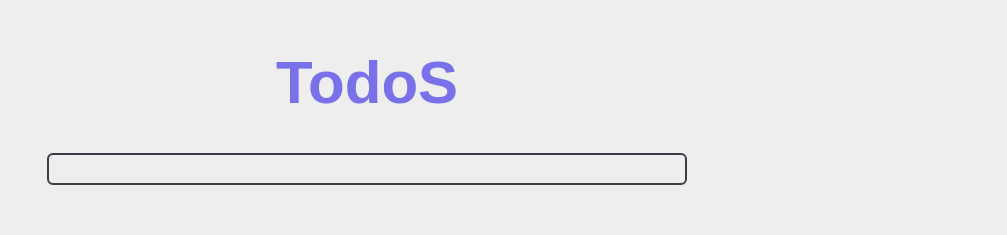
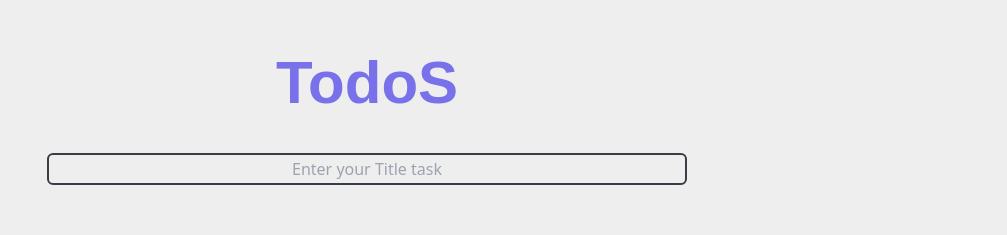
Before and after one commit to Shahryar-Pirooz/TodoS, a React (Create React App) app in the folder client/: page / in a window 1280 px wide. Shown: the part 107-342 px from the top of the page, without its empty margins (273-1280 px from the left). Built offline with nearby package versions, Linux system fonts and the light colour scheme.

Commit message:
Axios installed

```diff
--- a/client/package.json
+++ b/client/package.json
@@ -8,6 +8,7 @@
     "@testing-library/jest-dom": "^5.16.5",
     "@testing-library/react": "^13.4.0",
     "@testing-library/user-event": "^13.5.0",
+    "axios": "^1.2.1",
     "react": "^18.2.0",
     "react-dom": "^18.2.0",
     "react-scripts": "5.0.1",
--- a/client/src/components/main.jsx
+++ b/client/src/components/main.jsx
@@ -1,19 +1,36 @@
-import React from 'react'
+import React, { useState } from 'react'
 
 export default function Main() {
+    const [value, setValue] = useState('')
+    const handleOnChange = (e) => {
+        setValue(e.target.value)
+    }
+    const handleSubmit = (e) => {
+        e.preventDefault()
+        console.log(value)
+        setValue('')
+    }
     return (
         <>
             <h1 className="font-quick-sand font-thin text-6xl text-center pt-40 transition-all duration-300 text-gray hover:text-primary hover:font-bold dark:text-light  dark:hover:text-primary dark:hover:font-bold">
                 TodoS
             </h1>
-            <form action="">
-                <div className="grid justify-items-center">
+            <div className="grid justify-items-center">
+                <form
+                    method="get"
+                    className="w-screen grid justify-items-center"
+                    onSubmit={handleSubmit}
+                >
                     <input
                         type="text"
                         className="w-full sm:w-1/2 h-8 mt-10 rounded-md text-center outline-none border-2 transition-all duration-300 bg-light text-black border-gray dark:bg-gray dark:text-light dark:border-light focus:border-primary dark:focus:border-primary"
+                        name="title"
+                        placeholder="Enter your Title task"
+                        value={value}
+                        onChange={handleOnChange}
                     />
-                </div>
-            </form>
+                </form>
+            </div>
         </>
     )
 }
```
Also changed, not shown: 1 other file (tests, documents, lock files or other folders).
